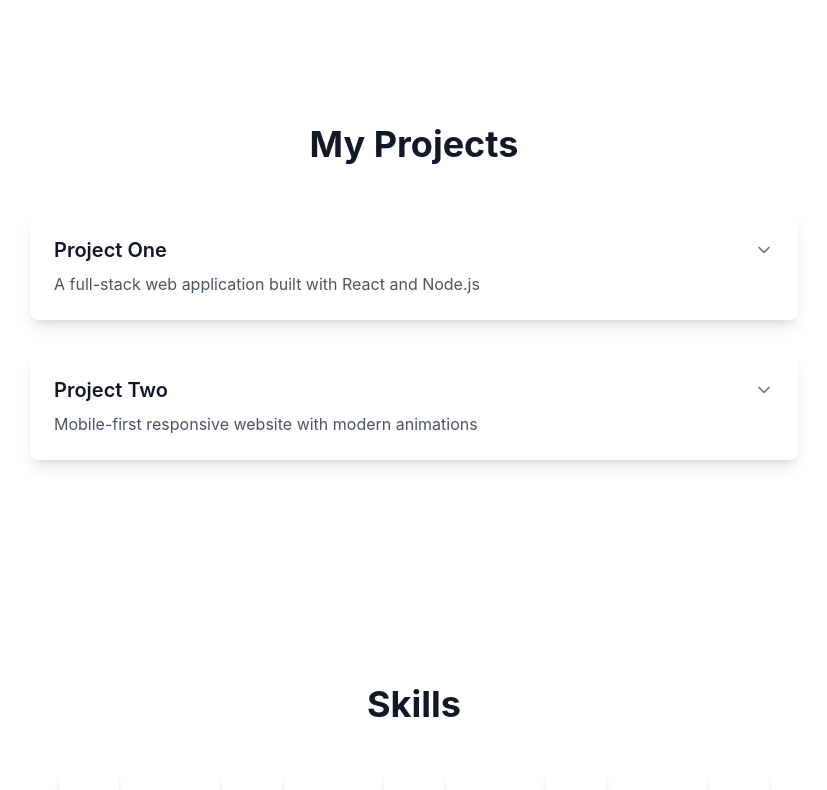
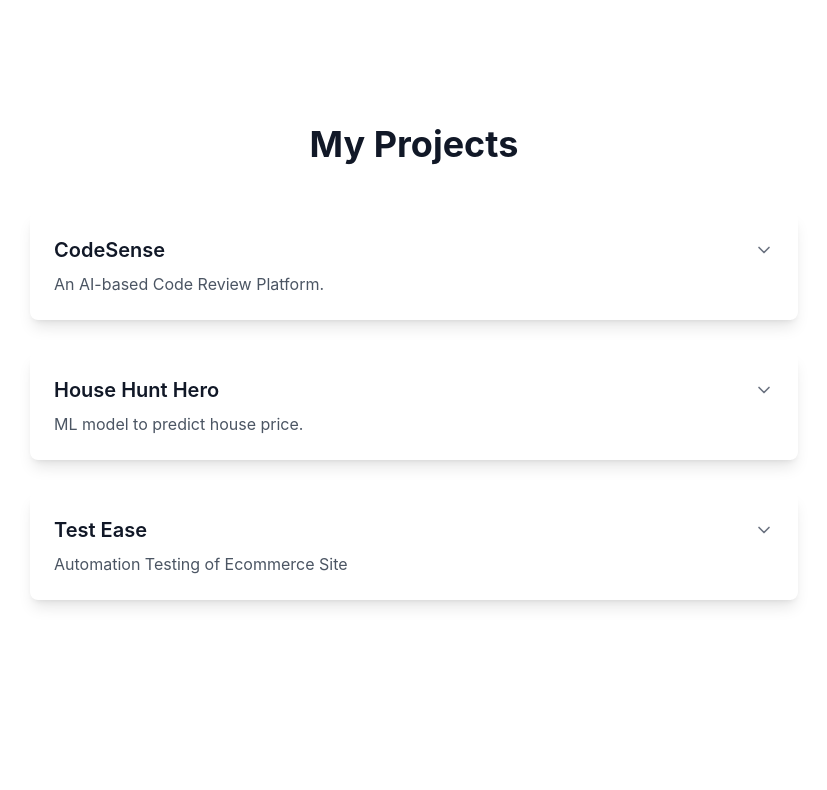
Before and after one commit to NikZone1/portfolio, a React (Vite) app: page / in a window 1280 px wide. Shown: the part 869-1659 px from the top of the page, without its empty margins (226-1053 px from the left). Built offline with nearby package versions, Linux system fonts and the light colour scheme.

Commit message:
Update Projects.tsx

```diff
--- a/src/components/Projects.tsx
+++ b/src/components/Projects.tsx
@@ -6,19 +6,27 @@ import { ChevronDown, Github } from 'lucide-react'
 
 const projects = [
   {
-    title: 'Project One',
-    description: 'A full-stack web application built with React and Node.js',
-    details: 'Lorem ipsum dolor sit amet, consectetur adipiscing elit. Sed do eiusmod tempor incididunt ut labore et dolore magna aliqua.',
-    github: 'https://github.com/username/project-one',
-    tech: ['React', 'Node.js', 'MongoDB']
+    title: 'CodeSense',
+    description: 'An AI-based Code Review Platform.',
+    details: 'Developed an AI-based code reviewer providing comprehensive,context aware feedback on performance, optimization, error handling security across multiple progamming languages.',
+    github: 'https://github.com/NikZone1/codesense-basic',
+    tech: ['Artificial Intelligence','React', 'Vite', 'Flask', 'Ollama Lllama 3.2', 'YML']
   },
   {
-    title: 'Project Two',
-    description: 'Mobile-first responsive website with modern animations',
-    details: 'Ut enim ad minim veniam, quis nostrud exercitation ullamco laboris nisi ut aliquip ex ea commodo consequat.',
-    github: 'https://github.com/username/project-two',
-    tech: ['React', 'Tailwind CSS', 'Framer Motion']
+    title: 'House Hunt Hero',
+    description: 'ML model to predict house price.',
+    details: 'Developed a machine learning model which uses linear regression and RMSE to forecast house prices based on features like locality, number of rooms, balcony, area square ft. etc.',
+    github: '',
+    tech: ['Machine Learning','Linear Regression', 'RMSE', 'Numpy', 'Scikit-Learn']
+  },
+  {
+    title: 'Test Ease',
+    description: 'Automation Testing of Ecommerce Site',
+    details: 'Utilized Selenim WebDriver to perform automated testing for various test cases such as user authentication, adding products to cart, applying filters and checkout process on an ecommerce site.',
+    github: '',
+    tech: ['Automation Testing', 'Selenium WebDriver', 'Java']
   }
+
 ]
 
 export default function Projects() {
```
